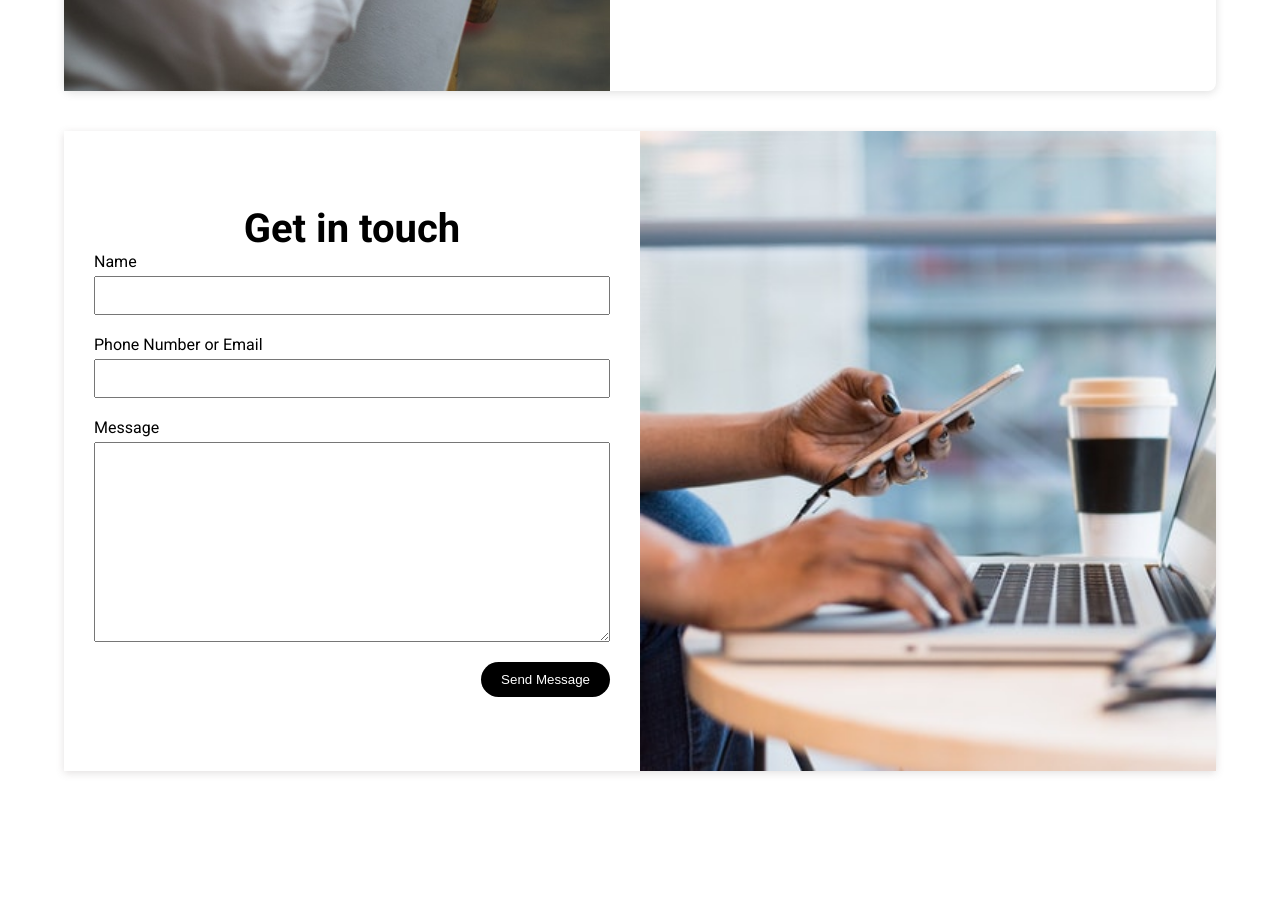
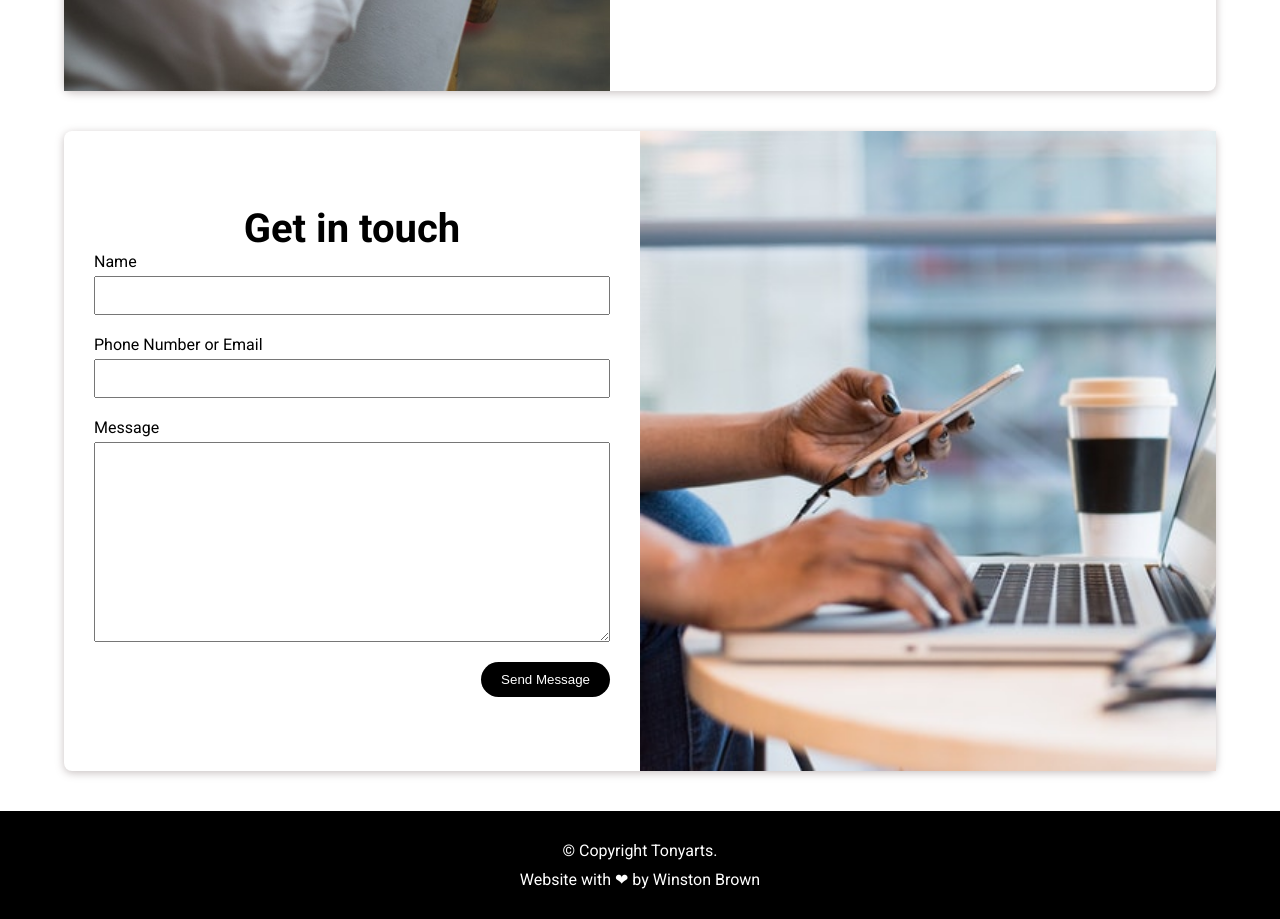
Before and after one commit to winnie-webb/tonyarts, a Gatsby site: page / in a window 1280 px wide. Shown: the part 2680-3599 px from the top of the page. Before the commit the page ends 3491 px from the top, so only its background shows below. Built offline with nearby package versions, Linux system fonts and the light colour scheme; Gatsby itself is replaced by a stand-in of ours.

Commit message:
Added footer'

```diff
--- a/src/pages/index.js
+++ b/src/pages/index.js
@@ -7,6 +7,7 @@ import Hero from "./components/hero";
 import Artwork from "./components/artwork";
 import AboutUs from "./components/aboutus";
 import ContactUs from "./components/contactus";
+import Footer from "./layouts/footer";
 const HomePage = () => {
   return (
     <>
@@ -17,6 +18,7 @@ const HomePage = () => {
           <Artwork></Artwork>
           <AboutUs></AboutUs>
           <ContactUs></ContactUs>
+          <Footer></Footer>
         </article>
       </main>
     </>
--- /dev/null
+++ b/src/pages/layouts/footer.js
@@ -0,0 +1,15 @@
+import React from "react";
+
+const Footer = () => {
+  return (
+    <footer className="footer">
+      <p className="footer__content">
+        &copy; Copyright Tonyarts.{" "}
+        <span className="footer__contentTribute">
+          Website with ❤︎ by Winston Brown
+        </span>
+      </p>
+    </footer>
+  );
+};
+export default Footer;
--- a/src/sass/components/_aboutus.scss
+++ b/src/sass/components/_aboutus.scss
@@ -5,7 +5,7 @@
   margin-top: 5rem;
   height: 90vh;
   display: flex;
-  box-shadow: rgba(99, 99, 99, 0.2) 0px 2px 8px 0px;
+  box-shadow: rgba(117, 101, 101, 0.4) 0px 2px 8px 0px;
 
   &__imageWrapper {
     height: 100%;
--- a/src/sass/components/_contactus.scss
+++ b/src/sass/components/_contactus.scss
@@ -4,7 +4,8 @@
   width: 90%;
   margin: 4rem auto;
   height: 80vh;
-  box-shadow: rgba(117, 101, 101, 0.2) 0px 2px 8px 0px;
+  box-shadow: rgba(117, 101, 101, 0.4) 0px 2px 8px 0px;
+  border-radius: 0.8rem;
 
   &__form {
     width: 50%;
--- /dev/null
+++ b/src/sass/layouts/_footer.scss
@@ -0,0 +1,10 @@
+.footer {
+  background: #000;
+  color: #fff;
+  padding: 3rem;
+  text-align: center;
+  &__contentTribute {
+    margin-top: 1rem;
+    display: block;
+  }
+}
--- a/src/sass/pages/index.scss
+++ b/src/sass/pages/index.scss
@@ -7,5 +7,6 @@
 @import "../components/artwork.scss";
 @import "../components/aboutus.scss";
 @import "../components/contactus.scss";
+@import "../layouts/footer.scss";
 // Import Main Font
 @import url("https://fonts.googleapis.com/css2?family=Roboto:wght@300;400;700&display=swap");
```
